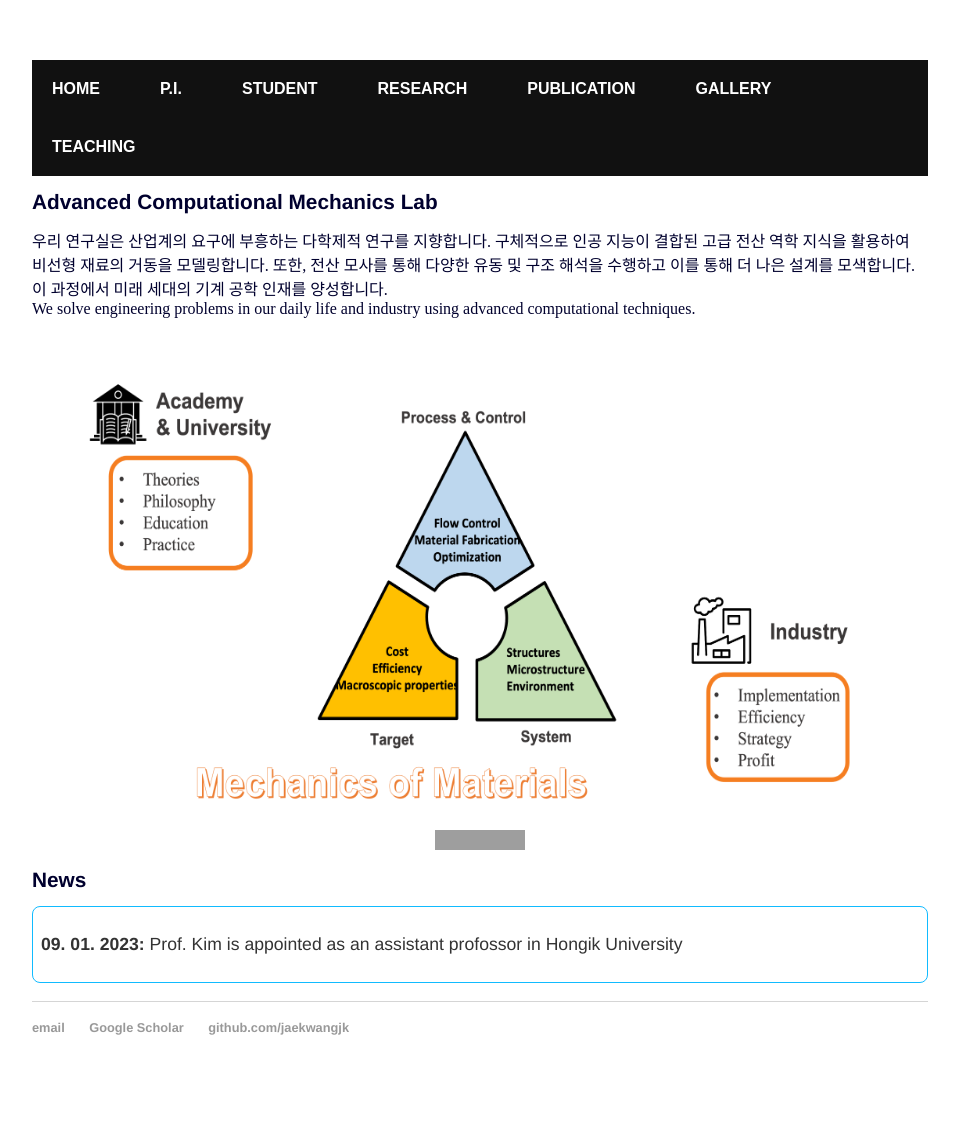
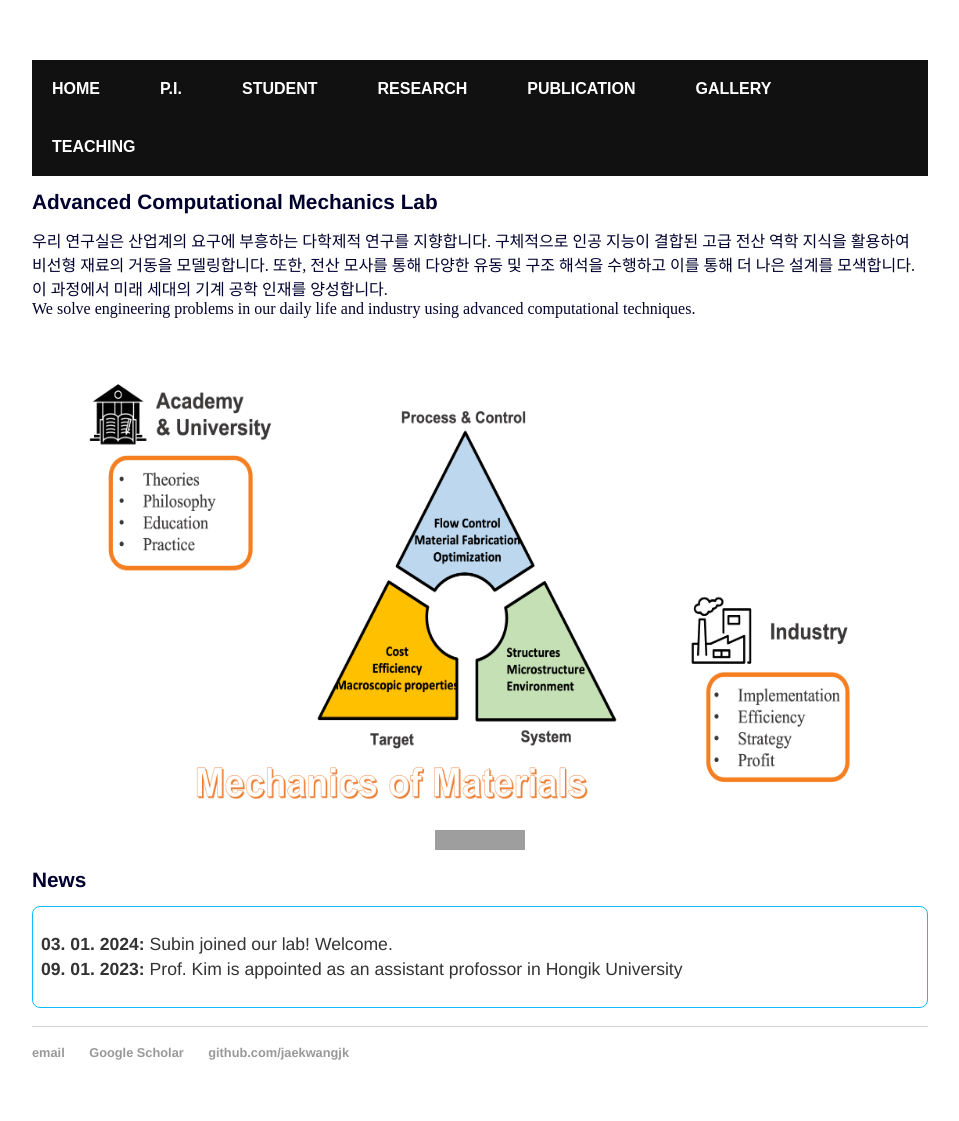
Before and after one commit to jaekwangjk/jaekwangjk.github.io, a Jekyll site: the page built from index.html, in a window 1280 px wide. Shown: the whole page, without its empty margins (160-1119 px from the left). Built offline with Jekyll 4.4.1, drawn with Linux system fonts in a browser that asks for light colours; before the commit the page ends 1096 px from its top, so only the background shows below that; grey boxes are pictures that could not be loaded.

Commit message:
Update index.html

```diff
--- a/index.html
+++ b/index.html
@@ -37,6 +37,7 @@ title: Jaekwang Kim
 <h1>News</h1>
 <div class="rounded">
 <p>
+<strong> 03. 01. 2024: </strong> Subin joined our lab! Welcome.  <br>
 <strong> 09. 01. 2023: </strong> Prof. Kim is appointed as an assistant profossor in Hongik University  <br>
 </p>
 </div>
```
